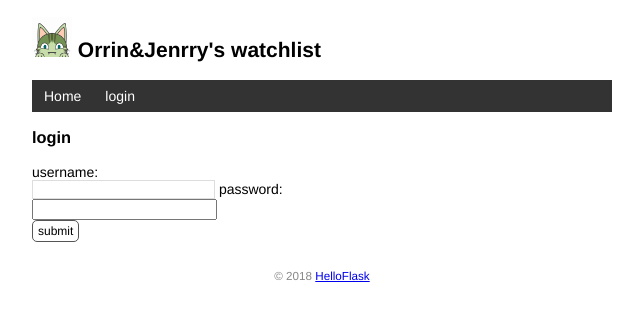
After one commit to OrrinOYCS/watchlist, a Flask app: page /login in a window 1280 px wide. The commit adds this page. Shown: the top 321 px of the page, without its empty margins (318-961 px from the left). Run offline with Flask 3, Linux system fonts and the light colour scheme.

Commit message:
add 认证保护& login & logout & settings

```diff
--- a/app.py
+++ b/app.py
@@ -2,7 +2,9 @@ import os.path
 import sys
 import click
 from flask import Flask, render_template, app, request, flash, redirect, url_for
+from flask_login import LoginManager, UserMixin, login_user, login_required, logout_user, current_user
 from flask_sqlalchemy import SQLAlchemy
+from werkzeug.security import generate_password_hash, check_password_hash
 
 # 判断系统类型决定路径分割线
 WIN = sys.platform.startswith('win')
@@ -18,11 +20,66 @@ app.config['SQLALCHEMY_TRACK_MODIFICATIONS'] = False
 app.config['SECRET_KEY'] = 'dev'
 db = SQLAlchemy(app)
 
+# 用户验证界面,要放到一开始
+login_manager = LoginManager(app)
+# 在login_required保护之后自动跳转的视图定义
+login_manager.login_view = 'login'
+
+
+# 将之定义为装饰器用来返回加载的用户
+@login_manager.user_loader
+def load_user(user_id):
+    user = User.query.get(int(user_id))
+    return user
+
 
 # 定义两张表
-class User(db.Model):
+# 为User继承一个UserMixin使之能够被flask判断登陆状态
+class User(db.Model, UserMixin):
     id = db.Column(db.Integer, primary_key=True)
     name = db.Column(db.String(20))
+    username = db.Column(db.String(20))
+    password_hash = db.Column(db.String(128))
+
+    # 用werkzeug哈希管理密码
+    def set_password(self, password):
+        self.password_hash = generate_password_hash(password)
+
+    def validate_password(self, password):
+        return check_password_hash(self.password_hash, password)
+
+
+# 登陆页面
+# 这里的GET是用来渲染视图的，POST是用来提交表单的
+@app.route('/login', methods=['GET', 'POST'])
+def login():
+    if request.method == 'POST':
+        username = request.form['username']
+        password = request.form['password']
+        if not username or not password:
+            flash('invalid input')
+            return redirect(url_for('login'))
+        user = User.query.first()
+        if username == user.username and user.validate_password(password):
+            # 登陆用户
+            login_user(user)
+            flash('login success')
+            return redirect(url_for('index'))
+        else:
+            print(user.validate_password(password))
+            print(user.username)
+            print(username)
+            flash('login fail')
+            return redirect(url_for('login'))
+    return render_template('login.html')
+
+
+@app.route('/logout')
+@login_required
+def logout():
+    logout_user()
+    flash('byebye')
+    return redirect(url_for('index'))
 
 
 class Movie(db.Model):
@@ -35,6 +92,8 @@ class Movie(db.Model):
 @app.route('/', methods=['GET', 'POST'])
 def index():
     if request.method == 'POST':
+        if not current_user.is_authenticated:
+            return redirect(url_for('index'))
         title = request.form.get('title')
         year = request.form.get('year')
         if not title or not title or len(year) > 4 or len(title) > 60:
@@ -49,7 +108,23 @@ def index():
     return render_template('index.html', movie=movie)
 
 
+@app.route('/settings', methods =['GET', 'POST'])
+@login_required
+def settings():
+    if request.method == 'POST':
+        if not current_user.is_authenticated:
+            return redirect(url_for('index'))
+        username = request.form['username']
+        if not username or len(username)>20:
+            flash('invalid input')
+            return redirect(url_for('settings'))
+        current_user.username = username
+        db.session.commit()
+        flash('setting success')
+        return redirect(url_for('index'))
+    return render_template('settings.html')
 @app.route('/movie/edit/<int:movie_id>', methods=['GET', 'POST'])
+@login_required
 def edit(movie_id):
     movie = Movie.query.get_or_404(movie_id)
     if request.method == 'POST':
@@ -67,6 +142,7 @@ def edit(movie_id):
 
 
 @app.route('/movie/delete/<int:movie_id>', methods=['POST'])
+@login_required
 def delete(movie_id):
     movie = Movie.query.get_or_404(movie_id)
     db.session.delete(movie)
@@ -107,6 +183,25 @@ def initdb(drop):
     click.echo('initialized database')
 
 
+@app.cli.command()
+@click.option('--username', prompt=True, help='The username used to login')
+@click.option('--password', prompt=True, help='The password used to login', hide_input=True, confirmation_prompt=True)
+def admin(username, password):
+    db.create_all()
+    user = User.query.first()
+    if user is not None:
+        click.echo('updating current user...')
+        user.username = username
+        user.set_password(password)
+    else:
+        click.echo('creating new user...')
+        user = User(username=username, name='admin')
+        user.set_password(password)
+        db.session.add(user)
+    db.session.commit()
+    click.echo('job done')
+
+
 @app.errorhandler(404)
 def page_not_found(e):
     user = User.query.first()
--- a/templates/base.html
+++ b/templates/base.html
@@ -4,7 +4,7 @@
     {%block head%}
     <meta charset="UTF-8">
     <meta name="viewport" content="width=device-width, initial-scale=1.0">
-    <title>{{user.name}}'s watchlist</title>
+    <title>{{user.username}}'s watchlist</title>
     <link rel="icon" href="{{url_for('static', filename='favicon.ico')}}">
     <link rel="stylesheet" href="{{url_for('static', filename='style.css')}}">
     {%endblock%}
@@ -15,13 +15,25 @@
     {%endfor%}
     <h2>
         <img alt="cat" class="cat" src="{{url_for('static', filename='/images/cat.png')}}">
-        {{user.name}}'s watchlist
+        {{user.username}}'s watchlist
     </h2>
     <nav>
         <ul>
             <li>
                 <a href="{{url_for('index')}}">Home</a>
             </li>
+            {%if current_user.is_authenticated%}
+            <li>
+                <a href="{{url_for('settings')}}">settings</a>
+            </li>
+            <li>
+                <a href="{{url_for('logout')}}">logout</a>
+            </li>
+            {%else%}
+            <li>
+                <a href="{{url_for('login')}}">login</a>
+            </li>
+            {%endif%}
         </ul>
     </nav>
     {%block content%}{%endblock%}
--- a/templates/index.html
+++ b/templates/index.html
@@ -2,16 +2,19 @@
 
 {%block content%}
     <p>{{movie|length}} Titles</p>
+    {%if current_user.is_authenticated%}
     <form method="post">
         <label for="title">Movie:</label>
         <input type="text" name="title" autocomplete="off" required>
         Year:<input type="text" name="year" autocomplete="off" required>
         <input class="btn" type="submit" name="submit" value="Add">
     </form>
+    {%endif%}
     <ul class="movie-list">
         {% for m in movie %}
         <li>
             {{m.title}} - {{m.year}}
+            {%if current_user.is_authenticated%}
             <span class="float-right">
                 <form class="inline-form" method="post" action="{{url_for('delete', movie_id=m.id)}}">
                     <input class="btn" type="submit" name="submit" value="Del">
@@ -19,6 +22,7 @@
                 <a class="btn" href="{{url_for('edit', movie_id=m.id)}}">Edit</a>
                 <a class="imdb" href="https://www.imdb.com/find?q={{ movie.title }}" target="_blank" title="Find this movie on IMDb">IMDb</a>
             </span>
+            {%endif%}
         </li>
         {% endfor %}
     </ul>
--- /dev/null
+++ b/templates/login.html
@@ -0,0 +1,13 @@
+{%extends 'base.html'%}
+
+{%block content%}
+<h3>login</h3>
+<form method = "post">
+    username:<br>
+    <input type="text" name="username" required>
+    password:<br>
+    <input type="password" name="password" required>
+    <br>
+    <input class="btn" type="submit" name="submit" value="submit">
+</form>
+{%endblock%}
```
Also changed, not shown: templates/settings.html (added, +9 -0 lines), README.md, data.db.
